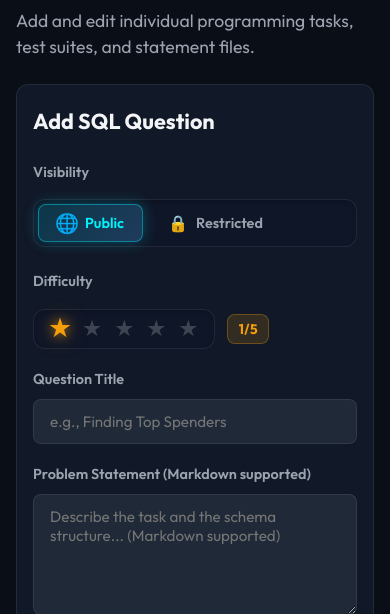
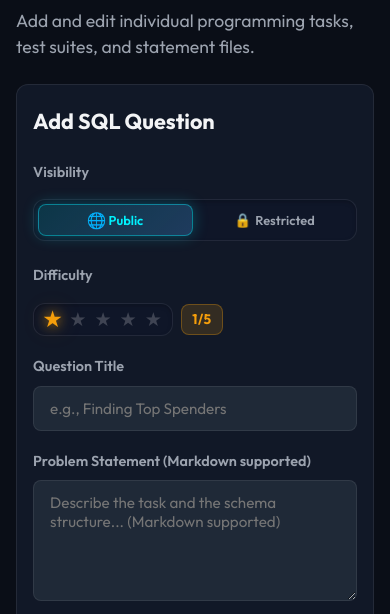
Before and after one commit to brizzigui/sqlrace, a Flask app: page /admin/questions in a window 390 px wide. Shown: the part 198-812 px from the top of the page. Run offline with Flask 3, Linux system fonts and the light colour scheme; the visitor is signed in with stand-in values (Sample User, id 1); data that the repository does not hold is empty; some libraries are stand-ins or nearby versions.

Commit message:
fix: selector too wide

```diff
--- a/static/css/style.css
+++ b/static/css/style.css
@@ -2288,32 +2288,44 @@ code[class*="language-"] {
 /* ==========================================================================
    Cute Visibility & Star Rating Selectors
    ========================================================================== */
+.cute-toggle-wrapper {
+    max-width: 100%;
+    width: 100%;
+}
+
 .cute-toggle-segmented {
     display: inline-flex;
+    max-width: 100%;
+    width: 100%;
     background: rgba(15, 23, 42, 0.6);
     border: 1px solid var(--border-color);
     padding: 4px;
     border-radius: 12px;
-    gap: 6px;
+    gap: 4px;
     user-select: none;
     transition: var(--transition-smooth);
     box-shadow: inset 0 2px 4px rgba(0, 0, 0, 0.2);
+    box-sizing: border-box;
 }
 
 .cute-toggle-btn {
     display: flex;
     align-items: center;
-    gap: 8px;
-    padding: 8px 18px;
+    justify-content: center;
+    flex: 1;
+    gap: 6px;
+    padding: 8px 12px;
     border-radius: 8px;
     border: 1px solid transparent;
     background: transparent;
     color: var(--text-secondary);
     font-family: var(--font-sans);
-    font-size: 0.9rem;
+    font-size: 0.88rem;
     font-weight: 600;
     cursor: pointer;
+    white-space: nowrap;
     transition: all 0.25s cubic-bezier(0.4, 0, 0.2, 1);
+    min-width: 0;
 }
 
 .cute-toggle-btn:hover {
@@ -2336,12 +2348,18 @@ code[class*="language-"] {
 }
 
 .cute-toggle-btn .toggle-icon {
-    font-size: 1rem;
+    font-size: 0.95rem;
     transition: transform 0.25s ease;
+    flex-shrink: 0;
 }
 
 .cute-toggle-btn.active .toggle-icon {
-    transform: scale(1.2);
+    transform: scale(1.15);
+}
+
+.cute-toggle-btn .toggle-text {
+    overflow: hidden;
+    text-overflow: ellipsis;
 }
 
 /* Cute Star Rating Selector */
@@ -2349,6 +2367,8 @@ code[class*="language-"] {
     display: inline-flex;
     align-items: center;
     gap: 12px;
+    max-width: 100%;
+    flex-wrap: wrap;
 }
 
 .cute-stars-container {
@@ -2360,6 +2380,7 @@ code[class*="language-"] {
     padding: 6px 12px;
     border-radius: 12px;
     box-shadow: inset 0 2px 4px rgba(0, 0, 0, 0.2);
+    max-width: 100%;
 }
 
 .cute-star-btn {
@@ -2393,3 +2414,34 @@ code[class*="language-"] {
     min-width: 42px;
     text-align: center;
 }
+
+/* Mobile & Small Screen Responsive Adjustments */
+@media (max-width: 640px) {
+    .cute-toggle-segmented {
+        display: flex;
+        width: 100%;
+    }
+
+    .cute-toggle-btn {
+        padding: 6px 8px;
+        font-size: 0.8rem;
+        gap: 4px;
+    }
+
+    .cute-toggle-btn .toggle-icon {
+        font-size: 0.85rem;
+    }
+
+    .cute-stars-wrapper {
+        gap: 8px;
+    }
+
+    .cute-stars-container {
+        padding: 4px 8px;
+    }
+
+    .cute-star-btn {
+        font-size: 1.2rem;
+        padding: 2px 2px;
+    }
+}
--- a/templates/admin_edit_question.html
+++ b/templates/admin_edit_question.html
@@ -13,9 +13,10 @@
     <div class="admin-card">
         <form action="{{ url_for('admin.edit_question', question_id=question.id) }}" method="POST" class="admin-form">
             <div class="form-row" style="align-items: flex-start; gap: 24px;">
-                <div class="form-group" style="flex: 1;">
+                <div class="form-group" style="flex: 1; min-width: 0;">
                     <label style="display: block; margin-bottom: 8px; font-weight: 600; font-size: 0.9rem;">{{ _('admin_visibility') }}</label>
                     <input type="hidden" name="visibility" id="visibility-input" value="{{ question.visibility }}">
+                    <div class="cute-toggle-wrapper">
                         <div class="cute-toggle-segmented">
                             <button type="button" class="cute-toggle-btn {% if question.visibility == 'public' %}active{% endif %}" data-val="public" onclick="setCuteVisibility('public')">
                                 <span class="toggle-icon">🌐</span>
@@ -25,6 +26,7 @@
                                 <span class="toggle-icon">🔒</span>
                                 <span class="toggle-text">{{ _('admin_restricted') }}</span>
                             </button>
+                        </div>
                     </div>
                 </div>
                 <div class="form-group" style="flex: 1;">
--- a/templates/admin_questions.html
+++ b/templates/admin_questions.html
@@ -16,9 +16,10 @@
             <h2>{{ _('admin_add_question') }}</h2>
             <form action="{{ url_for('admin.create_question') }}" method="POST" class="admin-form">
                 <div class="form-row" style="align-items: flex-start; gap: 24px;">
-                    <div class="form-group" style="flex: 1;">
+                    <div class="form-group" style="flex: 1; min-width: 0;">
                         <label style="display: block; margin-bottom: 8px; font-weight: 600; font-size: 0.9rem;">{{ _('admin_visibility') }}</label>
                         <input type="hidden" name="visibility" id="visibility-input" value="public">
+                        <div class="cute-toggle-wrapper">
                             <div class="cute-toggle-segmented">
                                 <button type="button" class="cute-toggle-btn active" data-val="public" onclick="setCuteVisibility('public')">
                                     <span class="toggle-icon">🌐</span>
@@ -28,6 +29,7 @@
                                     <span class="toggle-icon">🔒</span>
                                     <span class="toggle-text">{{ _('admin_restricted') }}</span>
                                 </button>
+                            </div>
                         </div>
                     </div>
                     <div class="form-group" style="flex: 1;">
```
Lines whose indentation alone changed are shown as unchanged.
